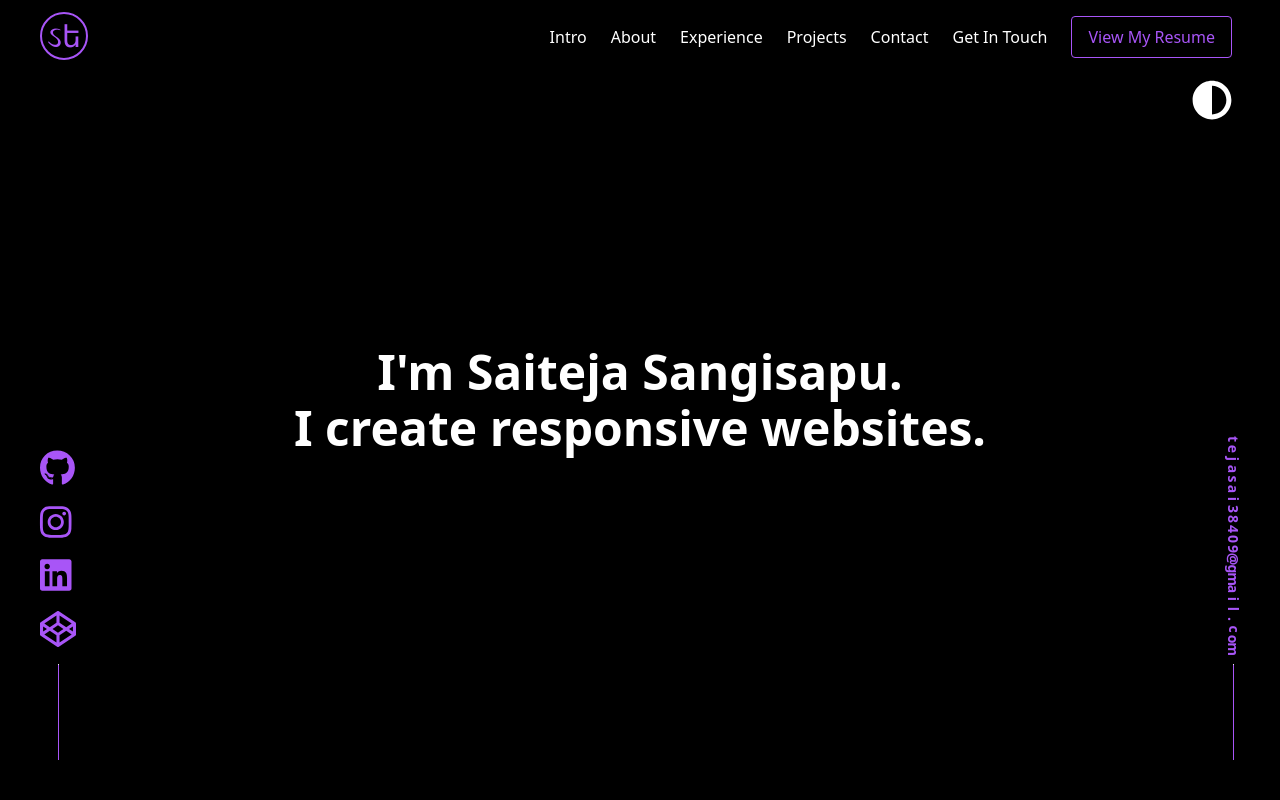
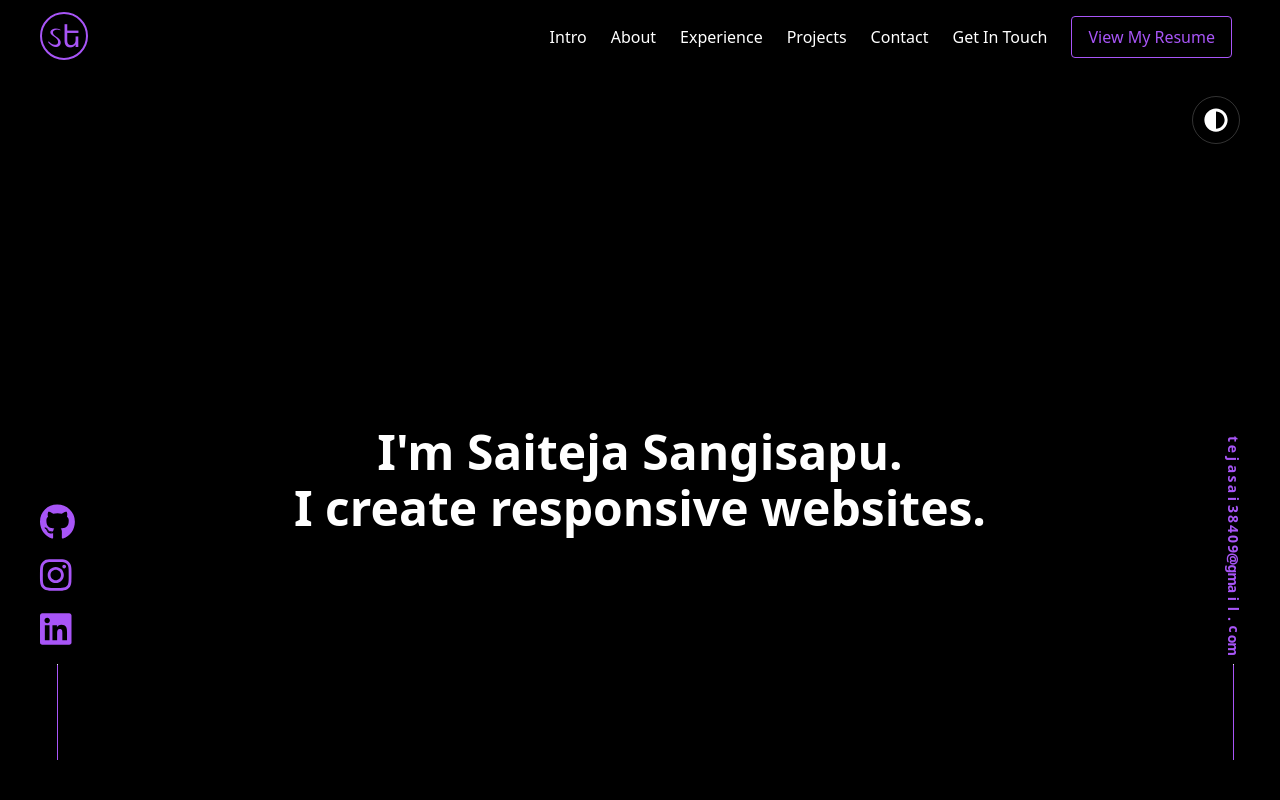
Before and after one commit to sangisapusaiteja/portfolio, a React (Create React App) app: page / in a window 1280 px wide. Shown: the top 800 px of the page. Built offline with nearby package versions, Linux system fonts and the light colour scheme.

Commit message:
refactor: clean up imports and improve component structure; add Skill Connect project details

```diff
--- a/src/About.js
+++ b/src/About.js
@@ -1,6 +1,4 @@
-import React from "react";
 import myPhoto from "./assets/images/myphoto.png";
-import myCV from "./assets/cv.pdf";
 import Resume from "./assets/Saiteja-Sangisapu-Resume.pdf";
 
 const About = () => {
--- a/src/App.js
+++ b/src/App.js
@@ -1,4 +1,4 @@
-import React, { useState } from "react";
+import { useState } from "react";
 import NavBar from "./NavBar";
 import IntroCard from "./IntroCard";
 import About from "./About";
@@ -19,52 +19,57 @@ const App = () => {
 
   return (
     <div
-      className={`overflow-y-auto scrollbar-thin scrollbar-thumb-gray-400 scrollbar-track-gray-800 transition-all duration-500   ${
-        isWhiteBackground ? "bg-white text-black" : "bg-black text-white"
-      }`}
+      className={`relative min-h-screen overflow-y-auto scroll-smooth transition-colors duration-500
+    scrollbar-thin scrollbar-thumb-gray-400 scrollbar-track-gray-800
+    ${isWhiteBackground ? "bg-white text-black" : "bg-black text-white"}
+  `}
     >
+      {/* Navbar */}
       <NavBar isWhiteBackground={isWhiteBackground} />
 
-      <div
-        className={`fixed ${
-          isWhiteBackground ? "text-black" : "text-white"
-        } w-[32px] h-[32px] md:w-12 md:h-12 top-20 right-5 md:right-10`}
-      >
-        <FaAdjust
+      {/* Main Content */}
+      <main className="mx-auto flex max-w-8xl flex-col gap-32 px-6 md:px-10 py-20">
+        {/* Theme Toggle */}
+        <button
           onClick={toggleBackground}
-          className={`cursor-pointer ${
-            isWhiteBackground ? "hover:text-black" : "hover:text-white"
-          }`}
-          size={
-            window.innerWidth >= 1024 ? 40 : window.innerWidth >= 640 ? 36 : 32
+          aria-label="Toggle theme"
+          type="button"
+          className={`fixed top-20 right-6 md:top-24 md:right-10 z-50 flex items-center justify-center h-10 w-10 md:h-12 md:w-12 rounded-full border backdrop-blur-md transition-all duration-300 ease-out hover:scale-110 focus:outline-none focus:ring-2 focus:ring-offset-2 ${
+            isWhiteBackground
+              ? "border-black/20 text-black hover:bg-black hover:text-white focus:ring-black"
+              : "border-white/20 text-white hover:bg-white hover:text-black focus:ring-white"
           }
-        />
-      </div>
-      <div className="flex flex-col items-center justify-between">
-        <div id="intro">
+`}
+        >
+          <FaAdjust className="text-xl md:text-2xl" />
+        </button>
+
+        <section id="intro">
           <IntroCard />
-        </div>
-        <div id="about">
+        </section>
+
+        <section id="about">
           <About />
-        </div>
-        <div id="experience">
-          {" "}
-          <Experience />{" "}
-        </div>
-        <div id="projects">
-          {" "}
-          <Projects />{" "}
-        </div>
-        <div id="contact">
-          {" "}
-          <Contact />{" "}
-        </div>
-        <div id="getintouch">
-          {" "}
-          <GetInTouch />{" "}
-        </div>
-      </div>
+        </section>
 
+        <section id="experience">
+          <Experience />
+        </section>
+
+        <section id="projects">
+          <Projects />
+        </section>
+
+        <section id="contact">
+          <Contact />
+        </section>
+
+        <section id="getintouch">
+          <GetInTouch />
+        </section>
+      </main>
+
+      {/* Floating Socials */}
       <SocialIcons isWhiteBackground={isWhiteBackground} />
       <EmailVertical isWhiteBackground={isWhiteBackground} />
     </div>
--- a/src/Contact.js
+++ b/src/Contact.js
@@ -20,7 +20,7 @@ const Contact = () => {
     setSuccess(false);
 
     const formData = new FormData(event.target);
-    formData.append("access_key", "a710d125-8361-445e-bdcf-82b265efc7c3");
+    formData.append("access_key", "6e0c4c36-370f-438a-bc78-bb54a8adbdbc");
 
     const object = Object.fromEntries(formData);
     const json = JSON.stringify(object);
--- a/src/NavBar.js
+++ b/src/NavBar.js
@@ -1,5 +1,4 @@
-import React, { useState, useEffect } from "react";
-import myCV from "./assets/cv.pdf";
+import { useState, useEffect } from "react";
 import Resume from "./assets/Saiteja-Sangisapu-Resume.pdf";
 import Logo from "./Logo";
 
@@ -40,8 +39,6 @@ const NavBar = ({ isWhiteBackground }) => {
   return (
     <nav
       className={`fixed top-0 left-0 right-0 flex items-center justify-end px-4 sm:px-6 md:px-8 lg:px-12 py-3 sm:py-4 z-20 transition-transform duration-300 ${
-        isVisible ? "translate-y-0" : "-translate-y-full"
-      } ${
         isWhiteBackground
           ? "bg-white text-black shadow-lg"
           : "bg-black text-white"
--- a/src/Projects.js
+++ b/src/Projects.js
@@ -1,17 +1,28 @@
-import React from "react";
 import tictactoe from "./assets/images/tictactoe.png";
 import hotstar from "./assets/images/hotstar.png";
 import PokemonFinder from "./assets/images/PokemonFinder.png";
 import Portfolio from "./assets/images/Portfolio.png";
 import ConnectTogether from "./assets/images/ConnectTogether.png";
+import SkillConnect from "./assets/images/SkillConnect.png";
 
 export default function FeaturedProjects() {
   const projects = [
     {
+      title: "Skill Connect",
+      description:
+        "Skill Connect is a unique platform built with Next.js that lets users discover and connect with people based on skills they admire. Users can match with like-minded individuals and chat in real time through a responsive and engaging interface.",
+      tags: ["Next.js", "Tailwind CSS", "WebSockets", "Supabase"],
+      imageUrl: SkillConnect,
+      links: {
+        github: "https://skillconnect-2025.vercel.app/",
+      },
+    },
+
+    {
       title: "Connect Together",
       description:
-        "I developed a real-time chat application using React and Tailwind CSS, enabling seamless communication with instant messaging. The app supports user authentication, real-time updates, and a responsive UI for an engaging experience.",
-      tags: ["React.js", "Tailwind CSS", "WebSockets", "Supabase"],
+        "Connect Together is a full-stack, real-time chat application built with Next.js, Tailwind CSS, and Supabase (PostgreSQL). It supports one-on-one and group chats, room creation, room entry, profile picture uploads, and real-time messaging, all with a responsive and engaging UI.",
+      tags: ["Next.js", "Tailwind CSS", "WebSockets", "Supabase", "PostgreSQL"],
       imageUrl: ConnectTogether,
       links: {
         github: "http://connect-together-st.vercel.app/",
--- a/src/SocialIcons.js
+++ b/src/SocialIcons.js
@@ -45,16 +45,6 @@ const SocialIcons = ({ isWhiteBackground }) => {
         <FontAwesomeIcon icon={faLinkedin} className="text-2xl md:text-3xl lg:text-4xl" />
       </a>
 
-      <a
-        href="https://codepen.io/SAITEJA-SANGISAPU"
-        target="_blank"
-        rel="noopener noreferrer"
-        className={`text-purple-500 ${
-          isWhiteBackground ? "hover:text-black" : "hover:text-white"
-        }`}
-      >
-        <FontAwesomeIcon icon={faCodepen} className="text-2xl md:text-3xl lg:text-4xl" />
-      </a>
 
       <div className="flex justify-center items-center h-full">
         <hr className="w-px h-24 bg-purple-500" />
```
Also changed, not shown: src/assets/images/SkillConnect.png (added), 1 other file (tests, documents, lock files or other folders).
